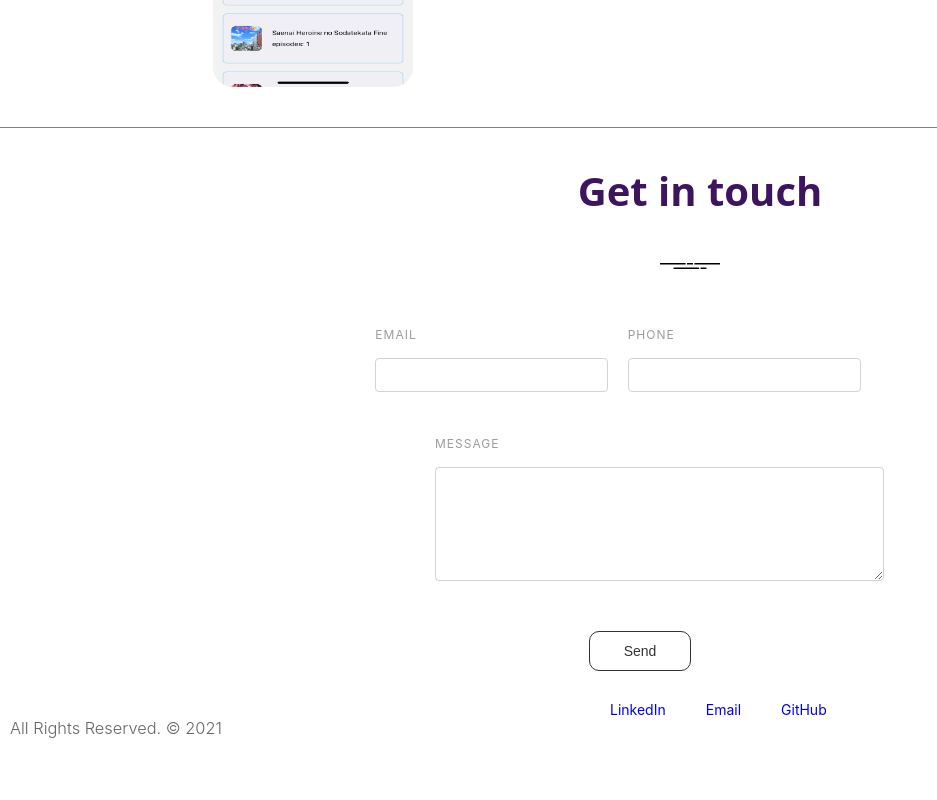
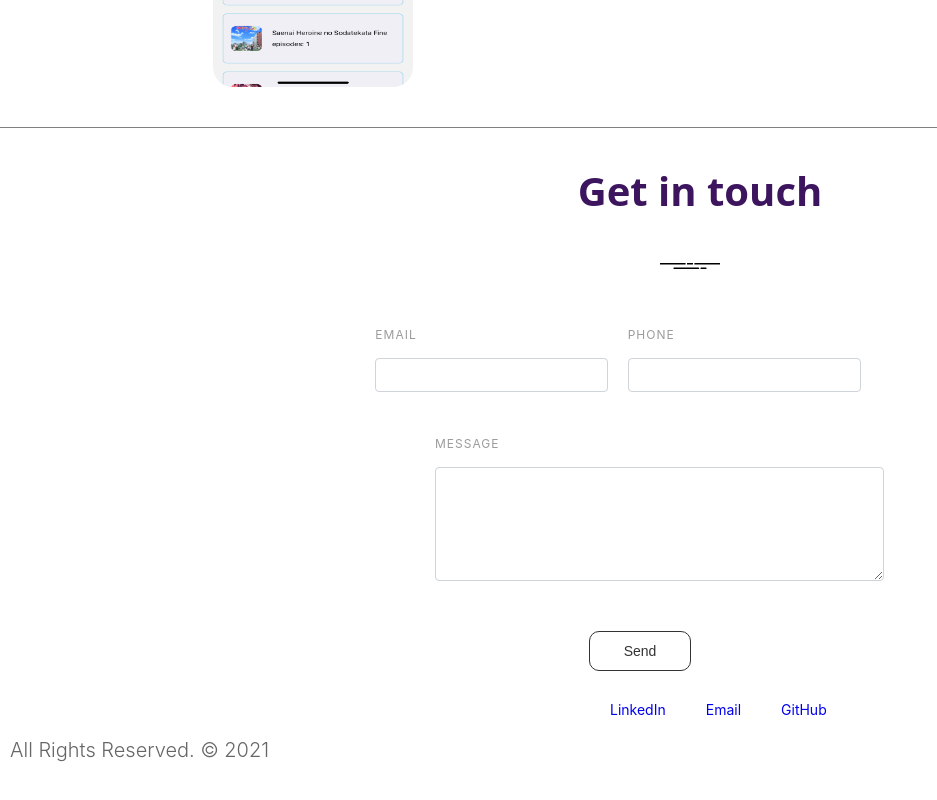
Before and after one commit to Habeeb10/portfolio, a React (Create React App) app: page / in a window 1280 px wide. Shown: the part 3745-4545 px from the top of the page, without its empty margins (0-937 px from the left). Built offline with nearby package versions, Linux system fonts and the light colour scheme.

Commit message:
refactor

```diff
--- a/src/screen/contact/contact.css
+++ b/src/screen/contact/contact.css
@@ -144,10 +144,6 @@ a {
   color: white;
 }
 
-.__WebInspectorHideElement__ {
-  visibility: hidden !important;
-}
-
 .footer-distributed .footer-left {
   float: left;
 }
@@ -157,4 +153,6 @@ a {
   margin: 0 10px;
   color: #666;
   padding: 0;
+  font-size: 20px;
+  margin-top: 20px;
 }
```
